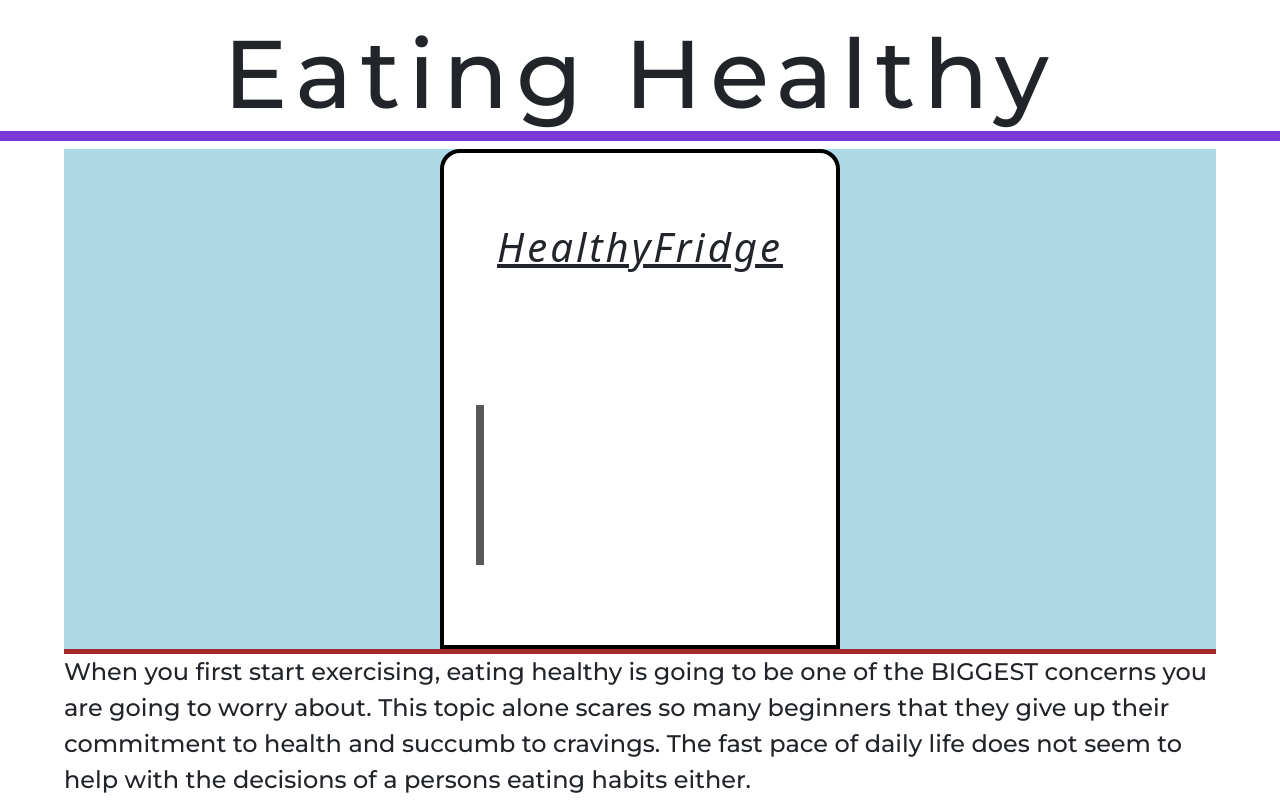
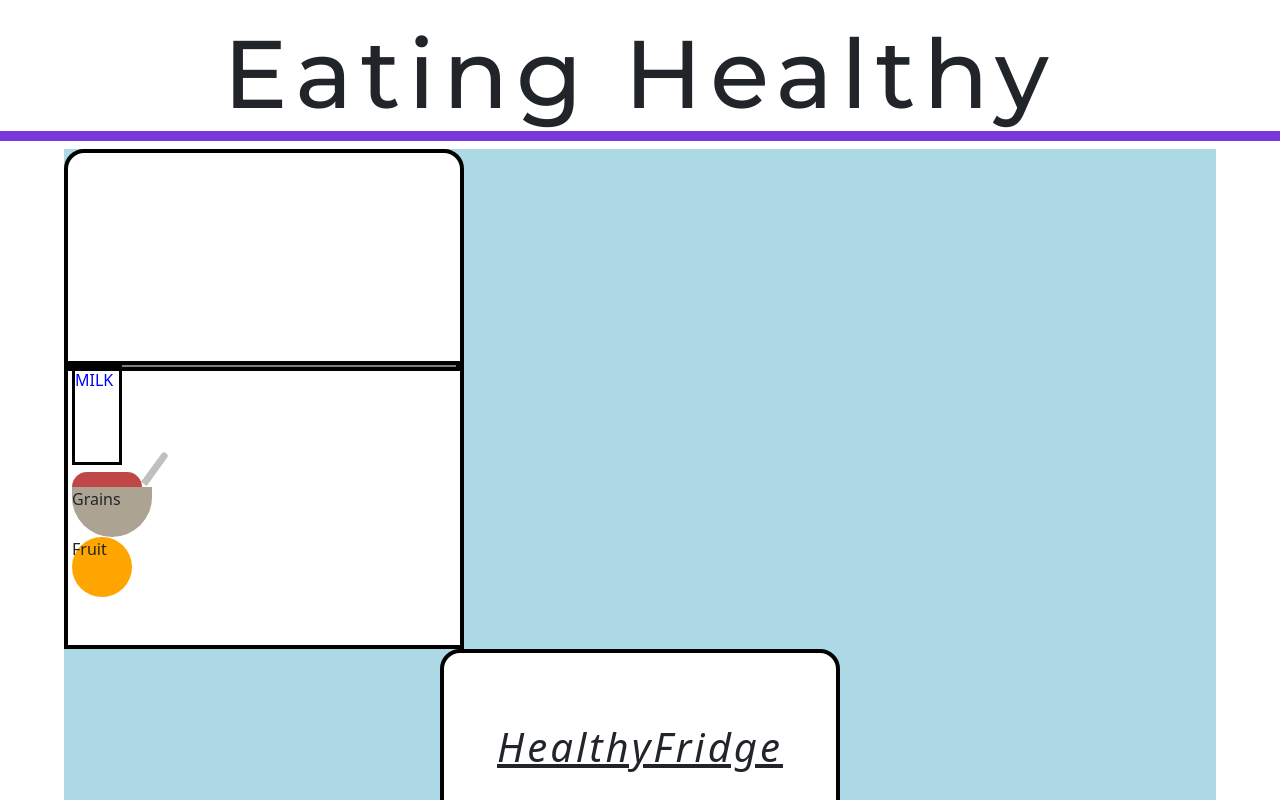
Before and after one commit to calvinalee2006/Beginners-guide-to-fitness, a React (Create React App) app: page /Stretching/Cardio/WeightTraining/Diet in a window 1280 px wide. Shown: the top 800 px of the page. Built offline with nearby package versions, Linux system fonts and the light colour scheme.

Commit message:
making the food items for the fridge

```diff
--- a/src/components/Diet/Diet.js
+++ b/src/components/Diet/Diet.js
@@ -18,6 +18,22 @@ export default function Diet() {
     <div>
       <div className = "fridgeContainer">
       <div className ="background">
+        <div className = "InsideFridge">
+          <div className = "firstRung">
+
+            <div className = "milk"><p>MILK</p></div>
+            <div className="spoon">
+              </div>
+            <div className = "cereal"></div>
+
+            <div className= "bowl">
+              <p>Grains</p>
+                </div>
+
+          <div className="orange"><p>Fruit</p></div>
+          </div>
+
+        </div>
       <div className={`fridge ${isDoorOpen ? 'open' : ''}`}>
         <p>{isDoorOpen ? '' : 'HealthyFridge'}</p>
        <div className ="handle" onClick={handleFridgeClick}></div>
--- a/src/styles.css
+++ b/src/styles.css
@@ -378,6 +378,64 @@
     background-size: 1rem;
 }
 
+.InsideFridge {
+    width: 400px;
+    height: 500px;
+    background: white;
+    border: solid black 4px;
+    border-top-left-radius: 20px;
+    border-top-right-radius: 20px;
+}
+
+.firstRung {
+    margin-top: 13rem;
+    width: 24.5rem;
+    height: 10px;
+    background-color: gray;
+    border: solid black 4px;
+}
+
+.milk {
+    width: 50px;
+    height: 100px;
+    color: blue;
+    border: solid black 3px;
+}
+
+.orange {
+    width: 60px;
+    height: 60px;
+    border-radius: 50%;
+    background-color: orange;
+    position: relative;
+}
+
+.bowl {
+    width: 80px;
+    height: 50px;
+    border-bottom-left-radius: 150px;
+    border-bottom-right-radius: 150px;
+    background: rgb(172, 163, 147);
+}
+
+.spoon {
+    width: 38px;
+    height: 7px;
+    background-color: silver;
+    margin-left: 4rem;
+    border-top-right-radius: 20px;
+    border-bottom-right-radius: 20px;
+    transform: rotate(-0.15turn)
+}
+
+.cereal {
+    width: 70px;
+    height: 15px;
+    border-top-left-radius: 150px;
+    border-top-right-radius: 150px;
+    background: rgb(192, 71, 71);
+}
+
 .openFridge {
     width: 400px;
     height: 500px;
```
Also changed, not shown: src/components/Diet/DietImages/milk.jpg (added).
